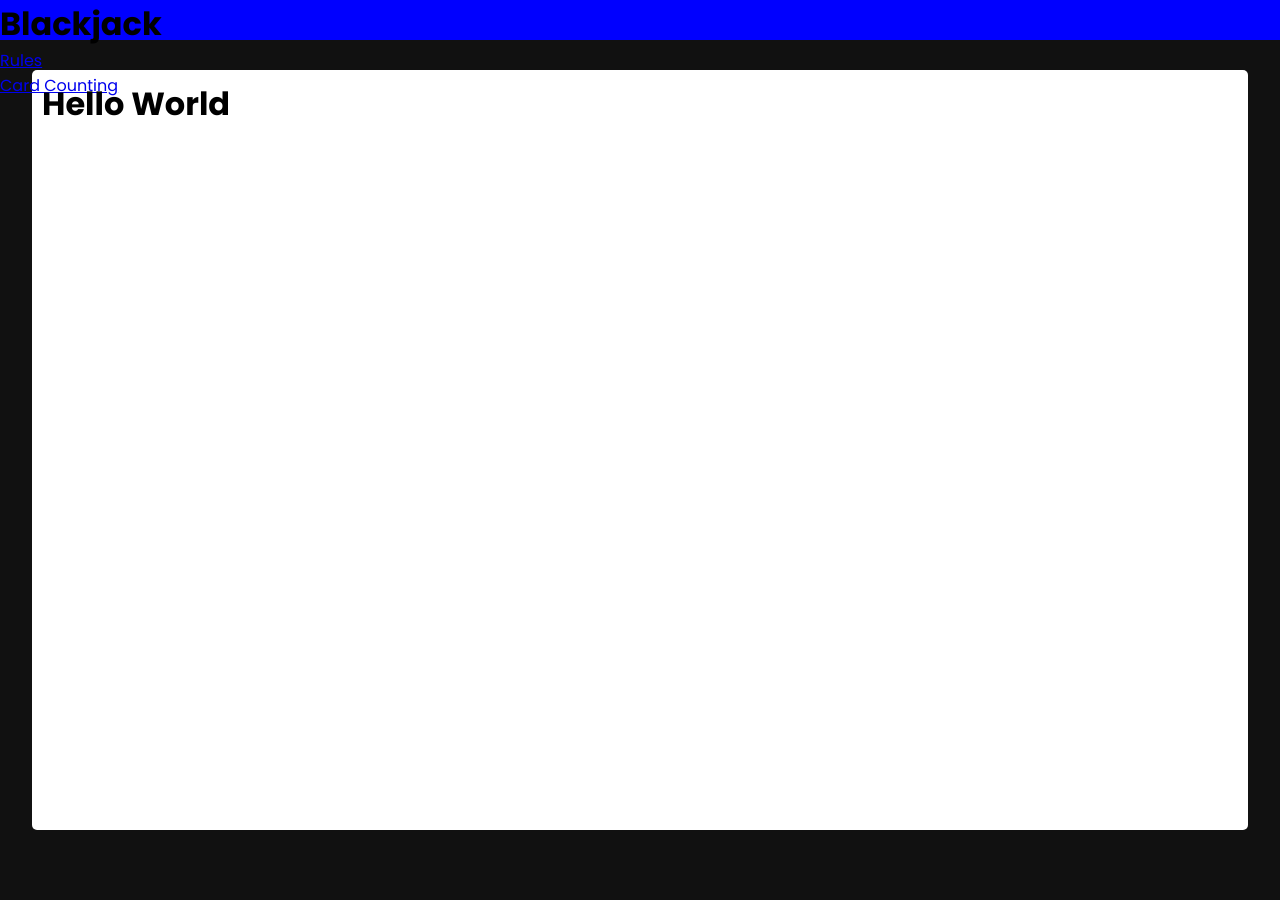
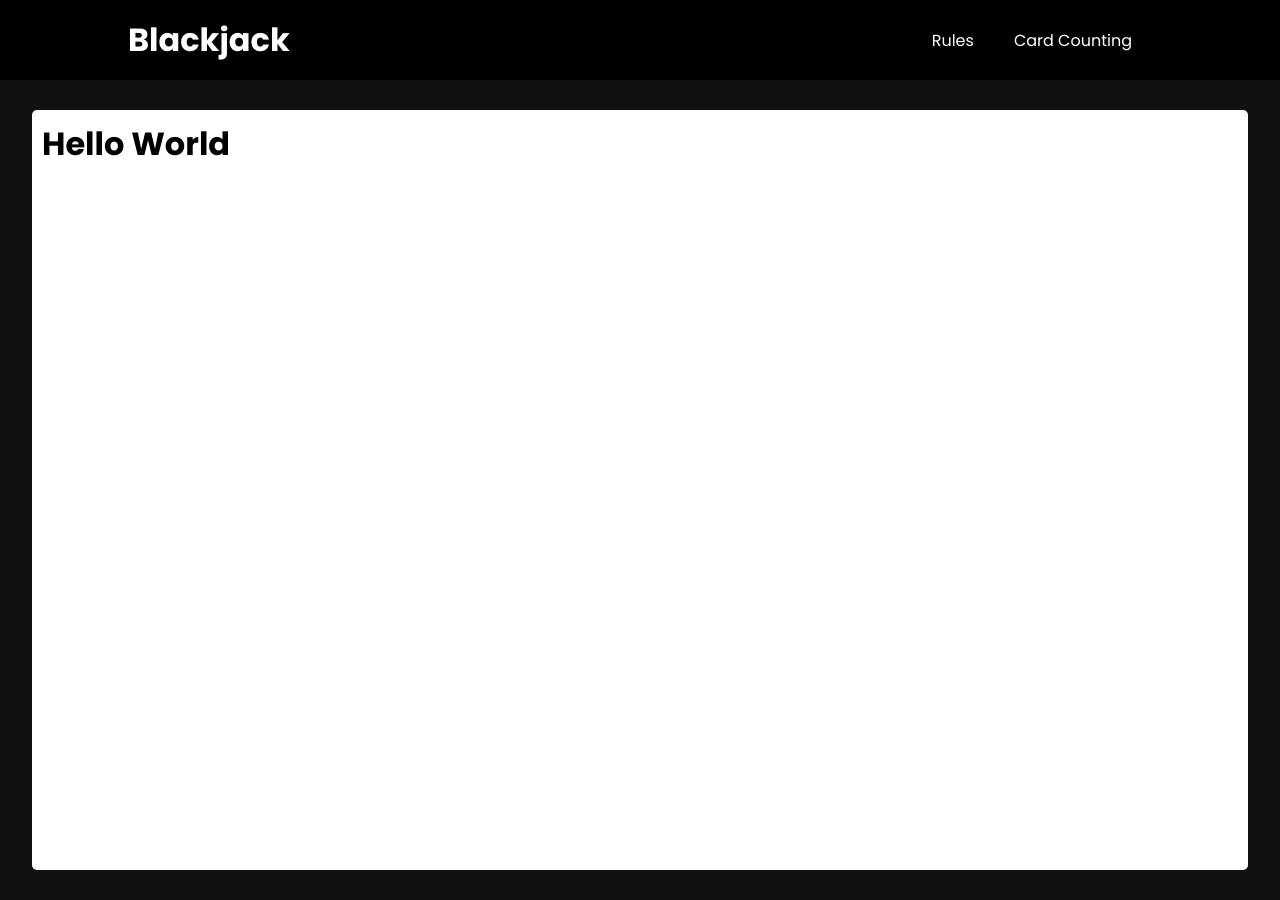
Before and after one commit to curtismyersprogramming/blackjackvue, a Vue app: page / in a window 1280 px wide. Before the commit the page ends 860 px from the top, so only its background shows below. Built offline with nearby package versions, Linux system fonts and the light colour scheme.

Commit message:
nav bar changes made

```diff
--- a/src/components/Navbar.vue
+++ b/src/components/Navbar.vue
@@ -18,11 +18,27 @@ export default {
 </script>
 
 <style scoped>
+
+li,a{
+    text-decoration: none;
+    list-style: none;
+    color: white;
+}
 header{
-    background-color: blue;
-    height: 5vh;
+    display: flex;
+    justify-content: space-between;
+    background-color: rgb(0, 0, 0);
+    height: 10vh;
     width: 100%;
+    align-items: center;
+    padding: 30px 10%;
+    color: white;
+
 }
 
+.nav_links li{
+    display: inline-block;
+    padding: 0px 20px;
+}
 
 </style>
```
